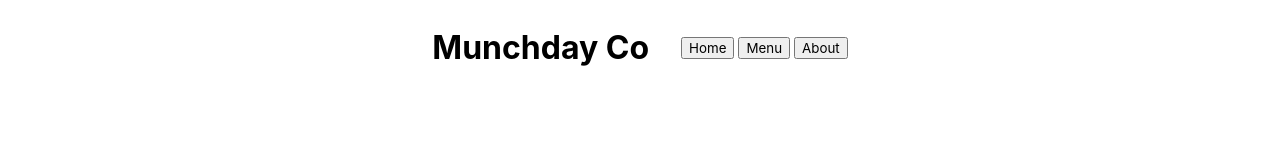
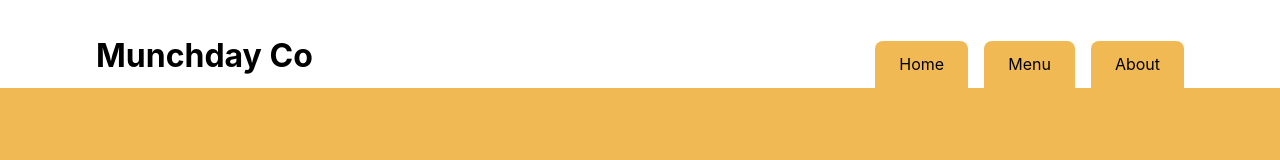
Before and after one commit to huekoh/odin-restaurant-page, a website built with webpack: page src/template.html in a window 1280 px wide. Built offline with nearby package versions, Linux system fonts and the light colour scheme.

Commit message:
Add styling for header components

```diff
--- a/src/styles.css
+++ b/src/styles.css
@@ -17,7 +17,7 @@
   --font-semibold: 600;
   --font-bold: 700;
 
-  --text-description-color: rgb(78, 78, 78);
+  --main-color: rgb(240, 185, 84);
 }
 
 h1,
@@ -54,10 +54,40 @@ button {
 }
 
 header {
-  padding: 1.5rem 1rem;
+  padding: 0rem 6rem;
+  padding-top: 2rem;
 
   display: flex;
   justify-content: center;
   align-items: center;
   gap: 2rem;
 }
+
+header > h1 {
+  padding-bottom: 0.5rem;
+}
+
+header > nav {
+  margin-left: auto;
+  margin-top: auto;
+
+  display: flex;
+  gap: 1rem;
+}
+
+nav > button {
+  border-style: none;
+  border-top-left-radius: 0.5rem;
+  border-top-right-radius: 0.5rem;
+
+  padding: 0.85rem 1.5rem;
+  background-color: var(--main-color);
+
+  font-size: var(--text-base);
+}
+
+#content {
+  background-color: var(--main-color);
+  min-width: auto;
+  min-height: 89.3vh;
+}
```
